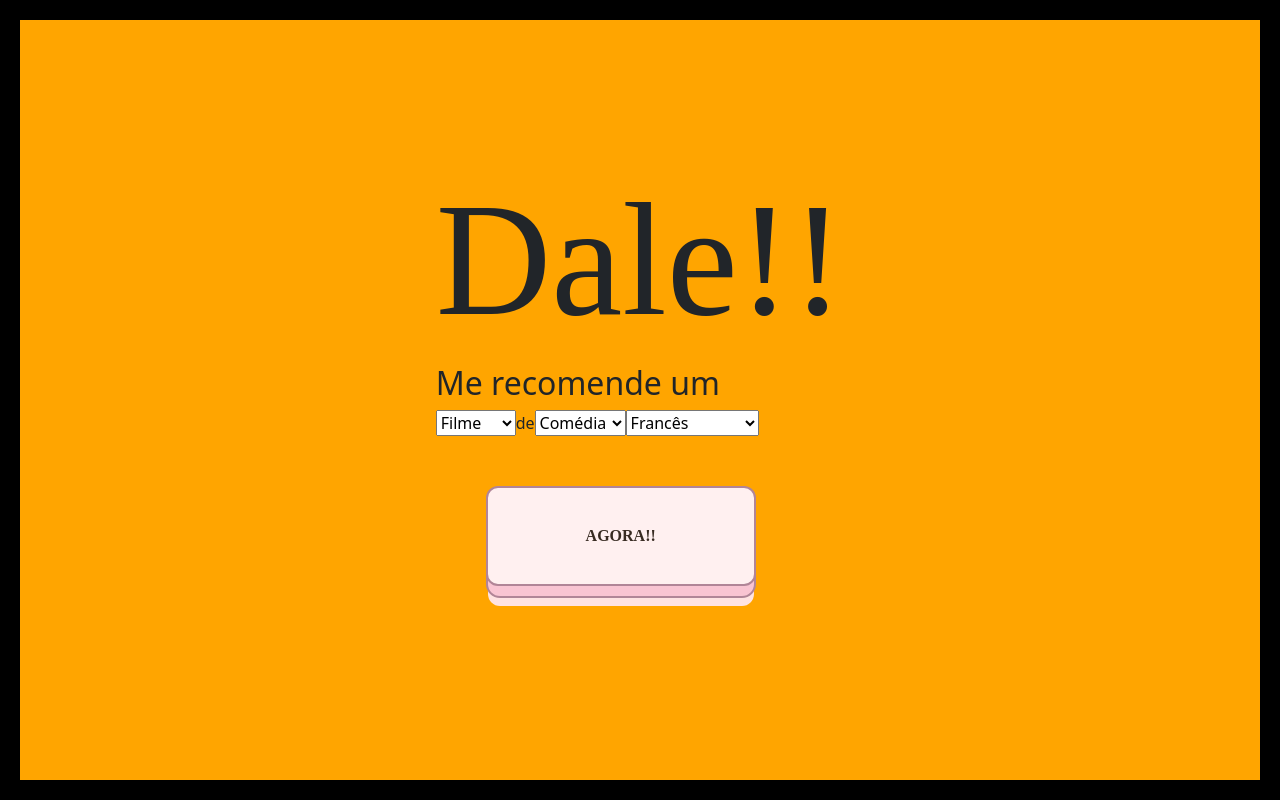
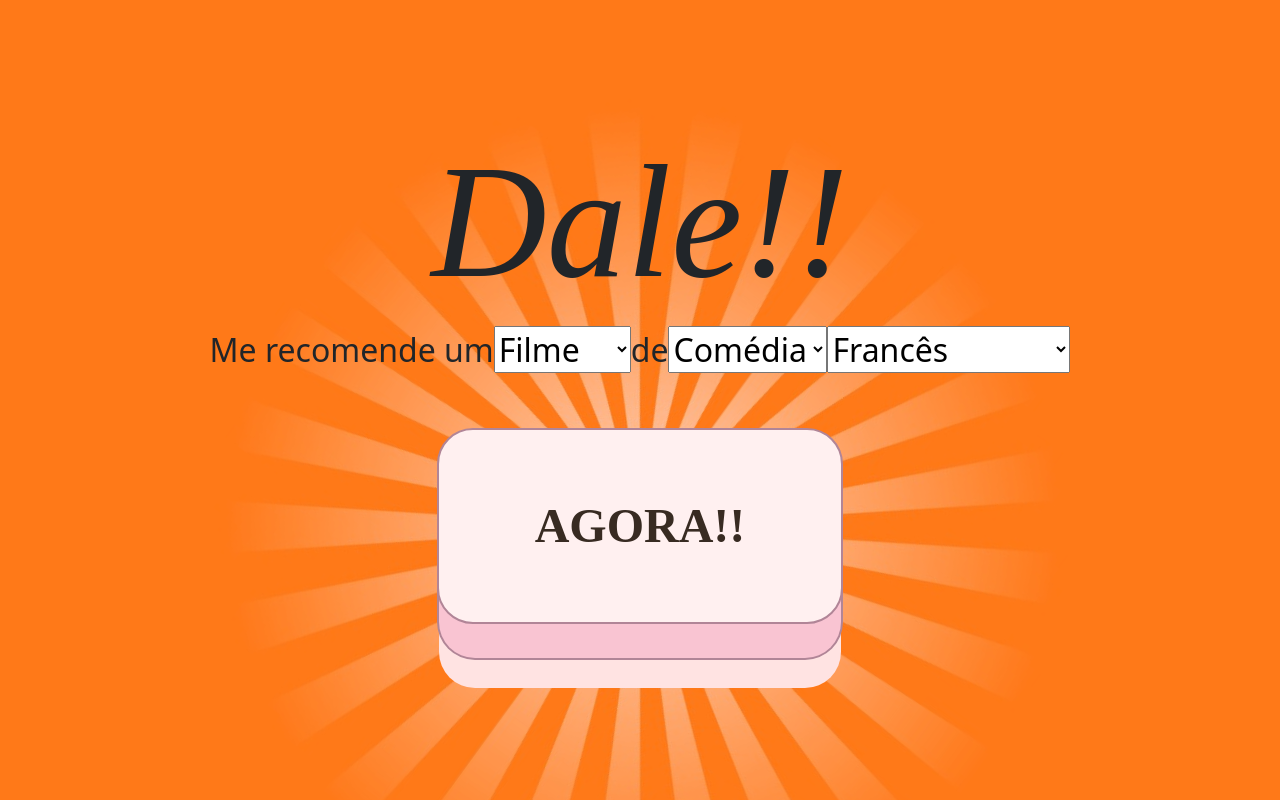
Before and after one commit to Luiz-Soft/CleanCloud-CodeChallenge, a Vue app: page / in a window 1280 px wide. Built offline with nearby package versions, Linux system fonts and the light colour scheme.

Commit message:
desktop version updated

```diff
--- a/src/Views/Home/Home.vue
+++ b/src/Views/Home/Home.vue
@@ -1,23 +1,23 @@
 <template>
 	<div class="flex-container">
 		<div class="">
-			<h1 class="dale">Dale!!</h1>
-			<div class="">
-				<div class="">
-					<h2 class="" >Me recomende um</h2>
-					<div>
-						<select type="select" v-model="typeSelected">
+			<h1 class="title">Dale!!</h1>
+			<div class="phrase">
+
+					<h2 >Me recomende um</h2>
+
+						<select class="input" type="select" v-model="typeSelected">
 							<option v-for="type in types" :value="type" :key="type">
 								{{ type }}
 							</option>
 						</select>
-						<span>de</span>
-						<select type="select" v-model="genderSelected">
+						<h2>de</h2>
+						<select class="input" type="select" v-model="genderSelected">
 							<option v-for="gender in genders" :value="gender" :key="gender">
 								{{ gender }}
 							</option>
 						</select>
-						<select type="select" v-model="nacionalitySelected">
+						<select class="input" type="select" v-model="nacionalitySelected">
 							<option
 								v-for="nacionality in nacionalities"
 								:value="nacionality"
@@ -26,11 +26,16 @@
 								{{ nacionality }}
 							</option>
 						</select>
-					</div>
-				</div>
+
+
 			</div>
-     <!-- <img class="fond-button" src="../../assets/images/fond-please.jpg"> -->
-			<b-button href="" @click.prevent="enviar()" class="button-3d" >AGORA!!</b-button>
+
+
+     <div class="agora">
+			<button  @click.prevent="enviar()" class="button-3d" >AGORA!!</button>
+      <img class="fond-button" src="../../assets/images/fond-please.jpg">
+      </div>
+
 		</div>
 	</div>
 
@@ -62,7 +67,7 @@
 		methods: {
 
       enviar(){
-       window.location.replace("https://api.whatsapp.com/send?phone=5581998921993&text=Dale,%20me%20recomenda%20um%20"+this.typeSelected+"%20de%20"+this.genderSelected+"%20"+this.nacionalitySelected+".%20AGORA!!");
+       window.location.replace("https://api.whatsapp.com/send?phone=5581998921993&text=title,%20me%20recomenda%20um%20"+this.typeSelected+"%20de%20"+this.genderSelected+"%20"+this.nacionalitySelected+".%20AGORA!!");
       }
     },
 		computed: {}
@@ -72,12 +77,40 @@
 
 <style lang="scss" >
 
+.agora{
+  display: flex;
+flex-direction: row;
+justify-content: center;
+position: relative
+}
+.agora .fond-button{
+  position: absolute;
+  left: 0;
+  top: 0;
+  bottom: 0;
+  right: 0;
+  margin: auto;
+  z-index: -1;
+}
+
+h2{
+  font-size: 2em;
+}
+
+.input{
+  font-size: 2em;
+}
+.title{
+display: flex;
+flex-direction: row;
+justify-content: center;
+}
 html, body {
 	height: 100%;
   min-height: 100%;
   width: 100%;
-  background-color: orange;
-
+  background-color: rgb(255,121,24);
+  position:fixed
 }
 
 .flex-container{
@@ -85,14 +118,22 @@ display: flex;
 flex-direction: column;
 align-items: center;
 justify-content: center;
-border: 20px solid black;
+//border: 20px solid black;
 height: calc(100vh)
 }
 
-.dale{
+.phrase{
+  display: flex;
+  flex-direction: row;
+  align-items: baseline;
+}
+
+.title{
   font-family: indie;
   font-size: 10em;
+  font-style: italic;
 }
+
 .fond-button{
 z-index: 0;
 display: block;
```
